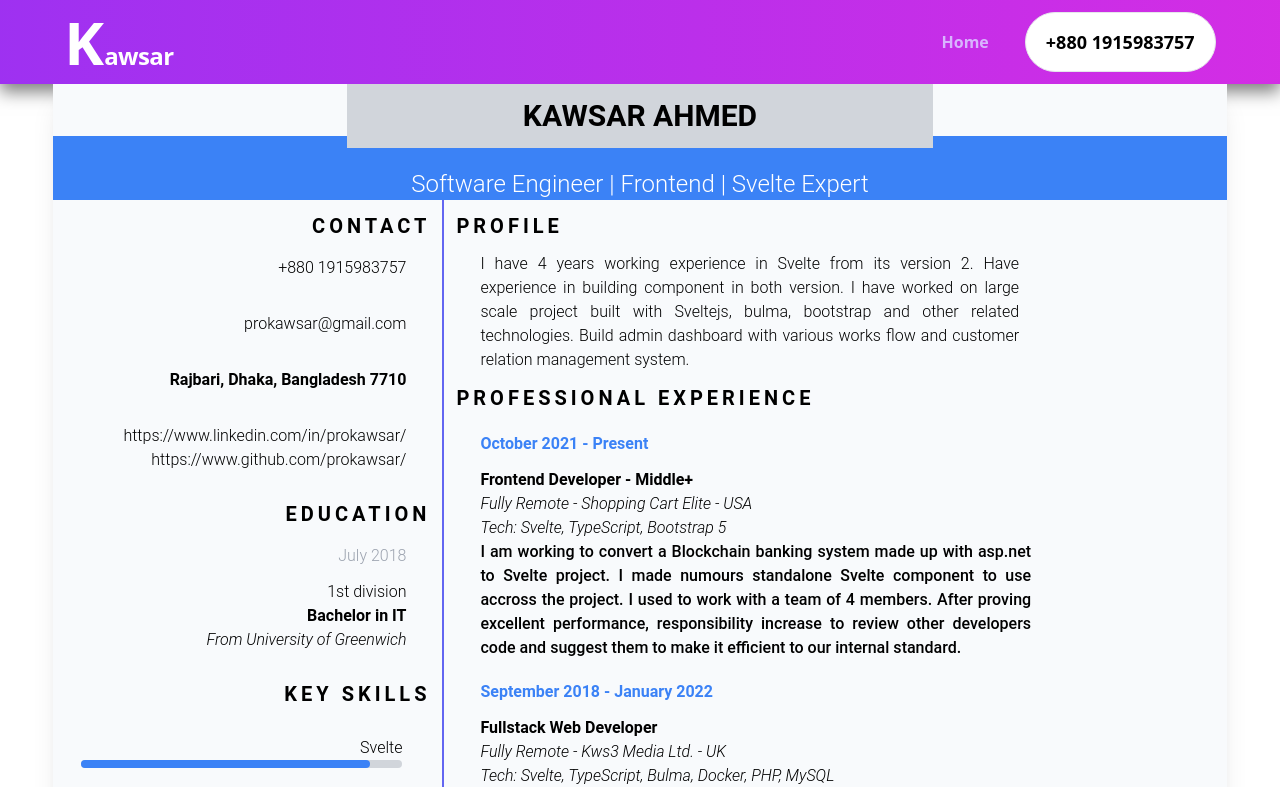
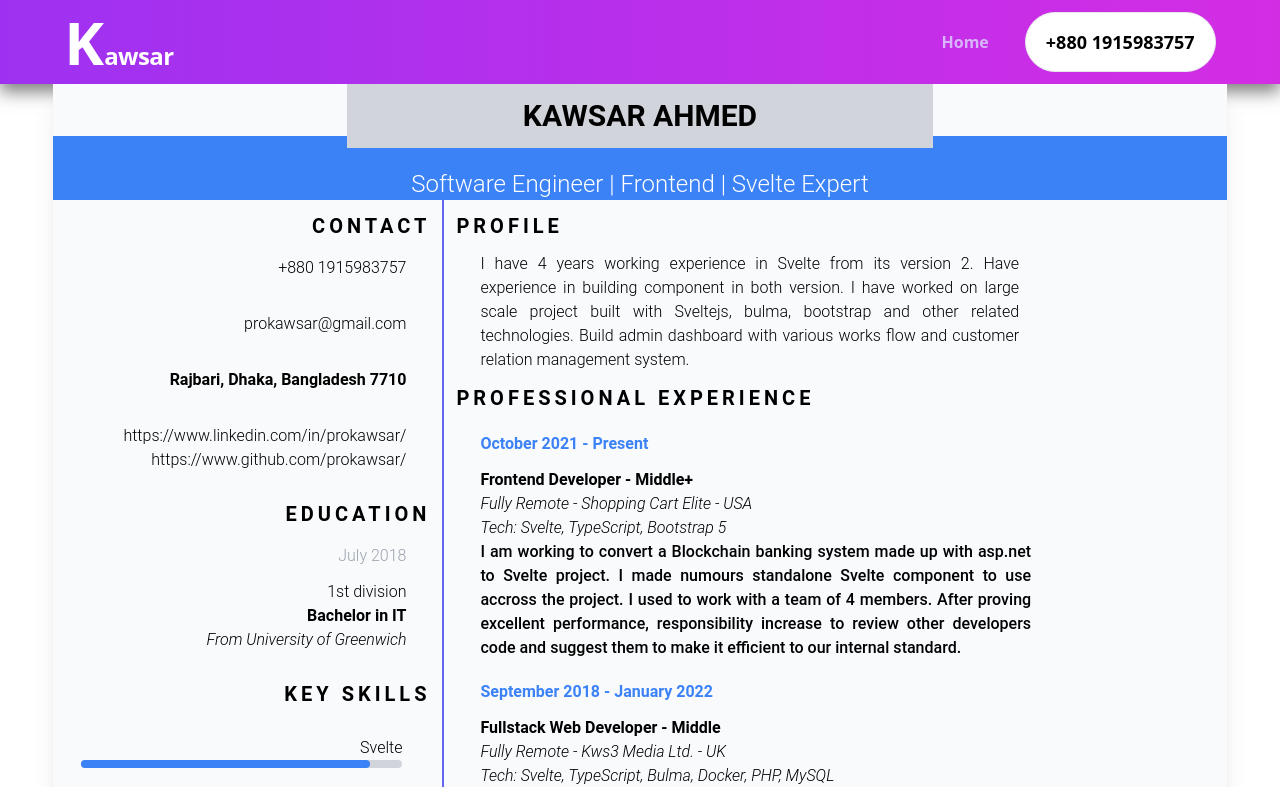
Before and after one commit to prokawsar/Portfolio, a SvelteKit app: page /resume in a window 1280 px wide. Shown: the top 787 px of the page. Built offline with nearby package versions, Linux system fonts and the light colour scheme.

Commit message:
update position

```diff
--- a/src/routes/resume/+page.svelte
+++ b/src/routes/resume/+page.svelte
@@ -122,7 +122,7 @@
 							</div>
 
 							<div class="text-blue-500 font-semibold mt-5 mb-3">September 2018 - January 2022</div>
-							<div class="font-bold">Fullstack Web Developer</div>
+							<div class="font-bold">Fullstack Web Developer - Middle</div>
 							<div class="italic">Fully Remote - Kws3 Media Ltd. - UK</div>
 							<div class="italic">Tech: Svelte, TypeScript, Bulma, Docker, PHP, MySQL</div>
 							<div class="font-medium text-justify ">
```
